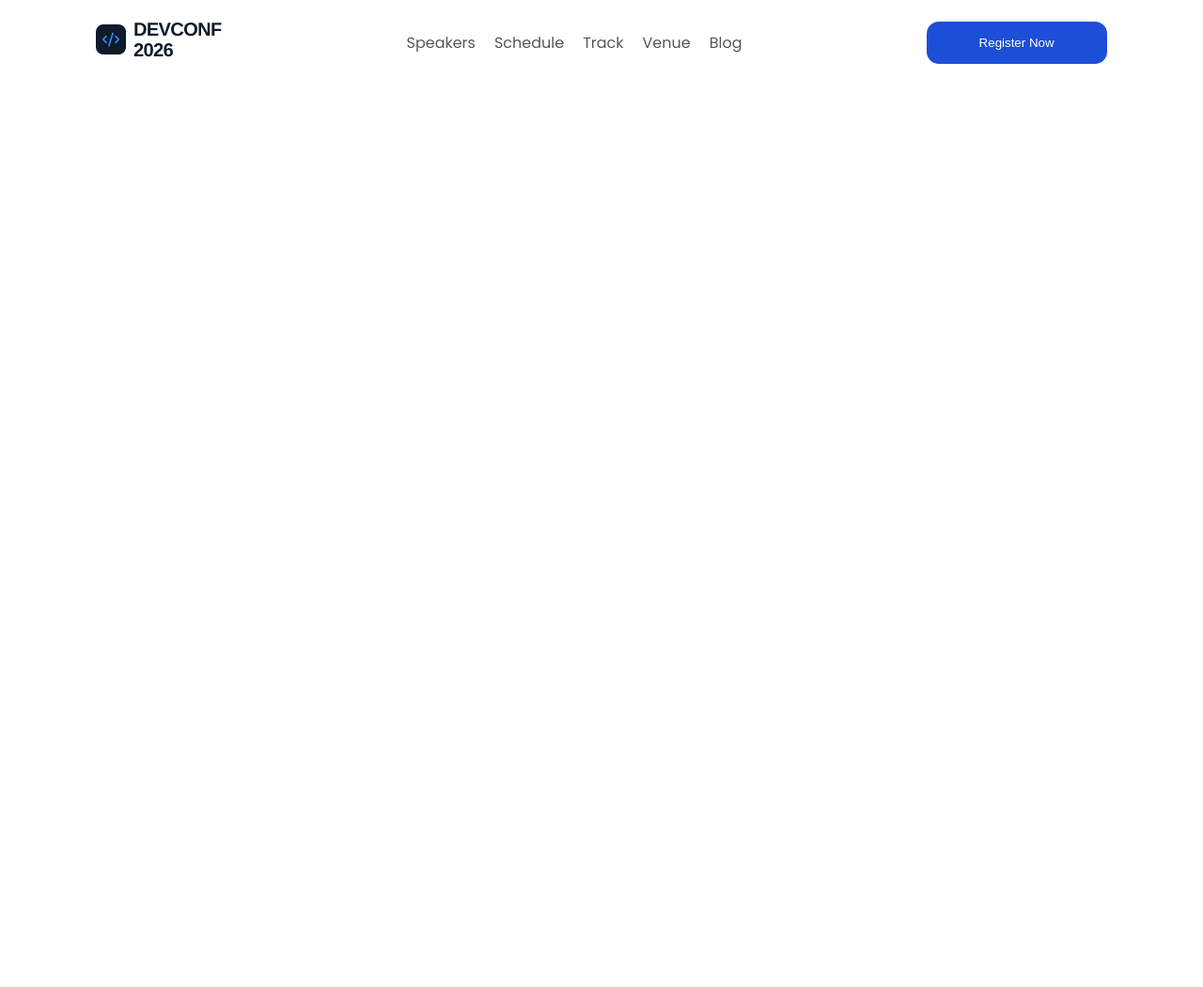
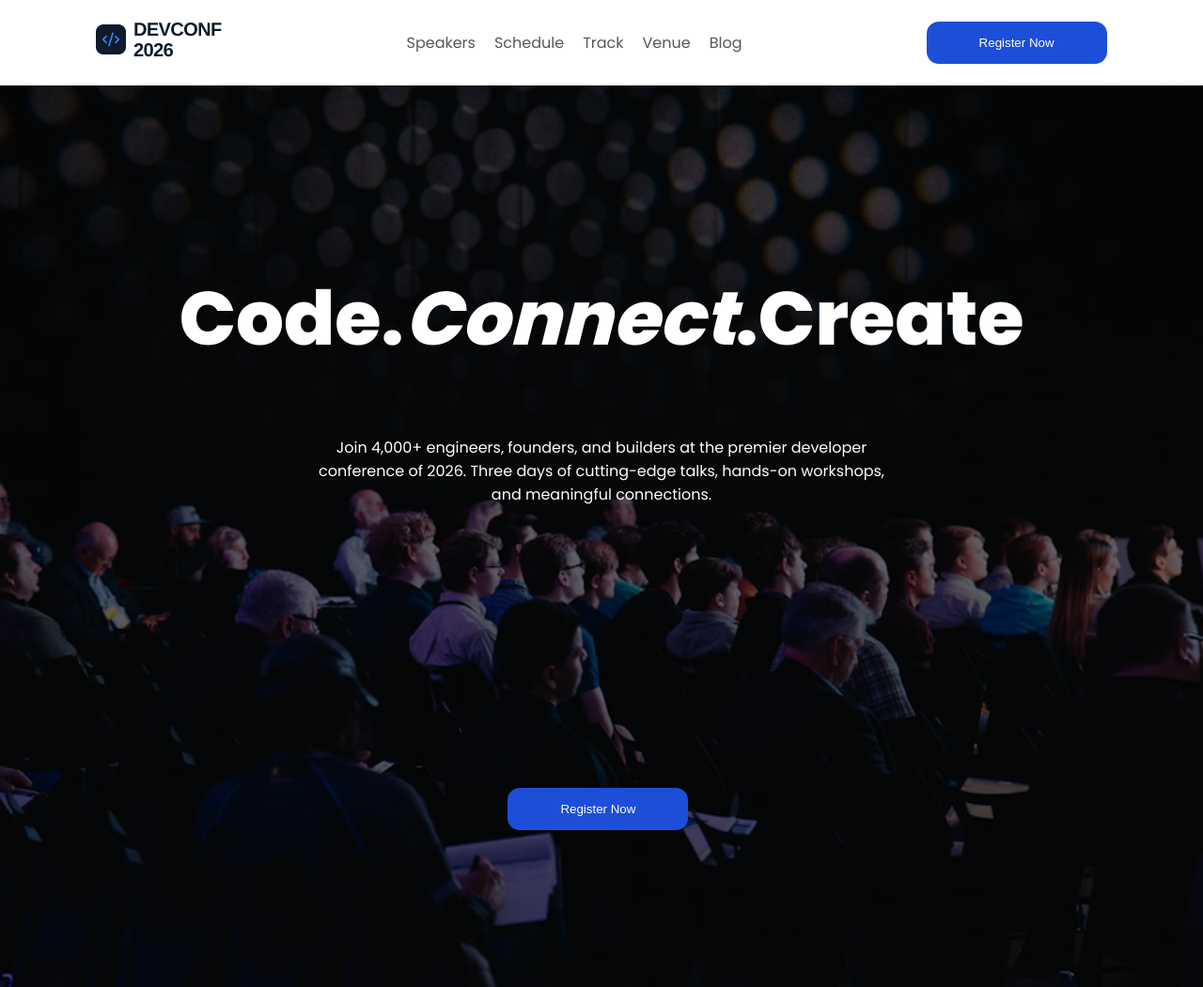
Before and after one commit to minhazulkader/devconf-2026, a plain HTML site: page index.html in a window 1280 px wide. Shown: the whole page at 94% size. Before the commit the page ends 800 px from the top, so only its background shows below. Drawn offline with Linux system fonts and the light colour scheme.

Commit message:
Hero banner

```diff
--- a/index.html
+++ b/index.html
@@ -33,5 +33,19 @@
         <button class="every-btn">Register Now</button>
       </div>
     </nav>
+     <header>
+      <!-- hero-banner -->
+      <div class="header-content">
+        <h1>Code.<em>Connect</em>.Create</h1>
+        <br />
+        <p>
+          Join 4,000+ engineers, founders, and builders at the premier developer <br>
+          conference of 2026. Three days of cutting-edge talks, hands-on
+          workshops, <br />
+          and meaningful connections.
+        </p>
+        <button class="every-btn">Register Now</button>
+      </div>
+    </header>
   </body>
 </html>
--- a/style.css
+++ b/style.css
@@ -37,3 +37,38 @@
   border: none;
   cursor: pointer;
 }
+
+header h1 {
+    font-size: 5rem;
+    font-weight: 800;
+}
+
+header {
+  background-image:
+    linear-gradient(rgba(0, 0, 0, 0.6), rgba(0, 0, 0, 0.6)),
+    url(../assets/banner.jpg);
+  height: 120vh;
+  background-repeat: no-repeat;
+  background-size: cover;
+  background-position: center;
+  display: flex;
+  justify-content: center;
+  align-items: center;
+}
+
+.header-content {
+  color: white;
+  text-align: center;
+  display: grid;
+  gap: 20px;
+  padding-top: 20px;
+}
+
+header button {
+  display: flex;
+  justify-content: center;
+  align-items: center;
+  /* gap: 10%; */
+  margin-left: 350px;
+  margin-top: 280px;
+}
```
